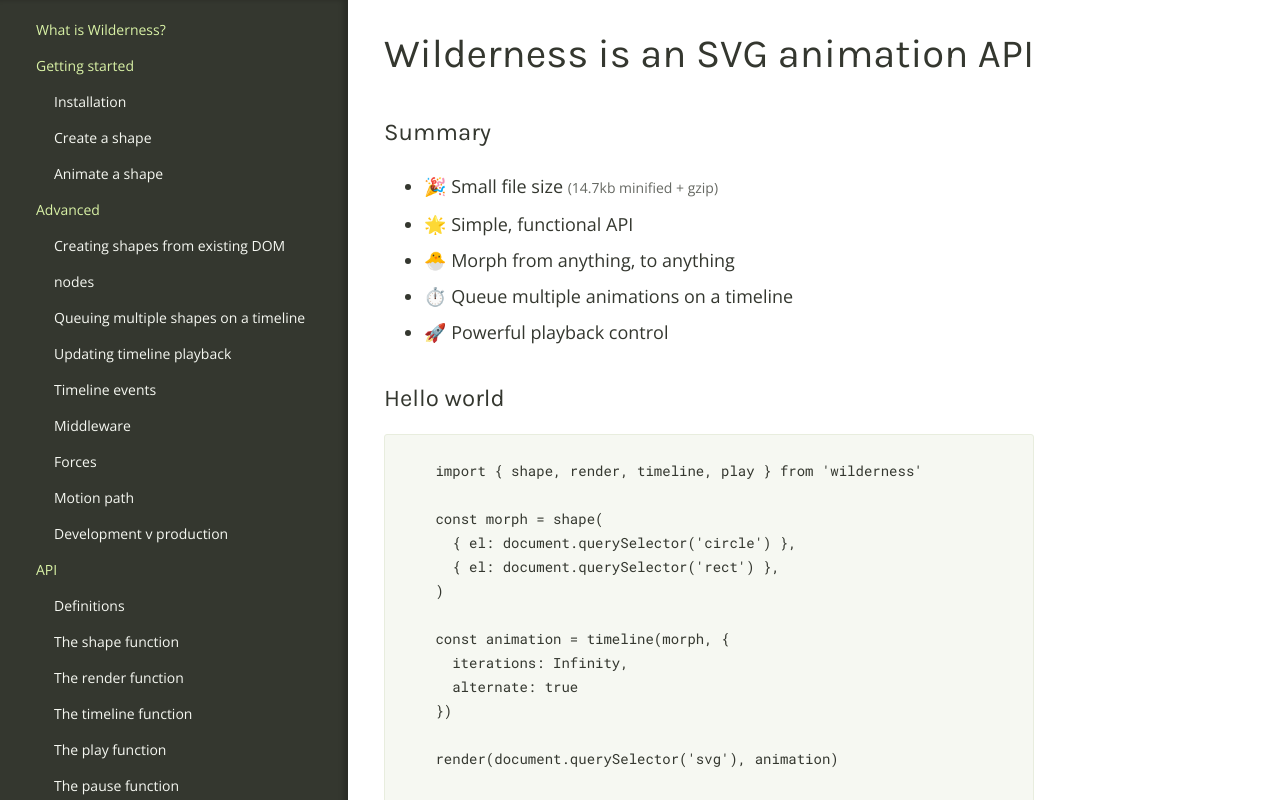
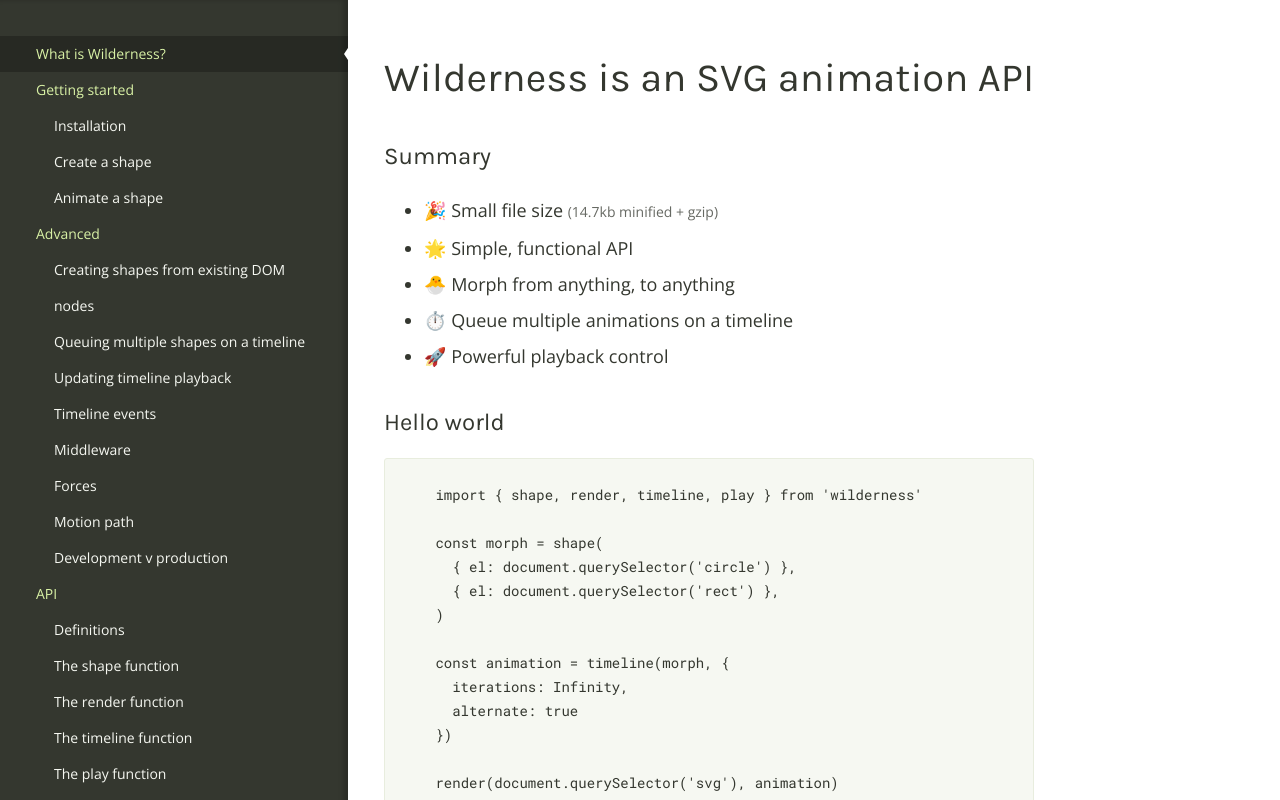
Before and after one commit to colinmeinke/wilderness-docs, a Next.js app: page / in a window 1280 px wide. Shown: the top 800 px of the page. Built offline with nearby package versions, Linux system fonts and the light colour scheme.

Commit message:
add navigation hover and active state

```diff
--- a/components/layout/style.js
+++ b/components/layout/style.js
@@ -54,6 +54,6 @@
   main {
     box-sizing: border-box;
     max-width: ${grid.column * 7 + grid.gutter * 8}px;
-    padding: ${grid.baseline * 2}px ${grid.gutter}px
+    padding: ${grid.baseline * 2}px ${grid.gutter}px ${grid.baseline * 6}px;
   }
 `
--- a/components/link/index.js
+++ b/components/link/index.js
@@ -1,7 +1,5 @@
 import Link from 'next/link'
 import style from './style'
-
-
 
 export default ({ button, children, primary, secondary, ...props }) => (
   <Link { ...props }>
--- a/components/nav/index.js
+++ b/components/nav/index.js
@@ -1,121 +1,166 @@
-import Link from '../link'
+import Link from 'next/link'
+import Router from 'next/router'
 import style from './style'
+
+const isActive = href => process.browser ? Router.route === href : false
 
 export default () => (
   <nav>
     <ul>
       <li>
-        <Link href="/" secondary>
+        <Link href="/">
+          <a className={ isActive('/') ? 'selected' : '' }>
             What is Wilderness?
+          </a>
         </Link>
       </li>
       <li>
-        <Link href="/getting-started" secondary>
+        <Link href="/getting-started">
+          <a className={ isActive('/getting-started') ? 'selected' : '' }>
             Getting started
+          </a>
         </Link>
 
         <ul>
           <li>
-            <Link href="/getting-started/installation" primary>
+            <Link href="/getting-started/installation">
+              <a className={ isActive('/getting-started/installation') ? 'selected' : '' }>
                 Installation
+              </a>
             </Link>
           </li>
           <li>
-            <Link href="/getting-started/create-a-shape" primary>
+            <Link href="/getting-started/create-a-shape">
+              <a className={ isActive('/getting-started/create-a-shape') ? 'selected' : '' }>
                 Create a shape
+              </a>
             </Link>
           </li>
           <li>
-            <Link href="/getting-started/animate-a-shape" primary>
+            <Link href="/getting-started/animate-a-shape">
+              <a className={ isActive('/getting-started/animate-a-shape') ? 'selected' : '' }>
                 Animate a shape
+              </a>
             </Link>
           </li>
         </ul>
       </li>
 
       <li>
-        <Link href="/advanced" secondary>
+        <Link href="/advanced">
+          <a className={ isActive('/advanced') ? 'selected' : '' }>
             Advanced
+          </a>
         </Link>
 
         <ul>
           <li>
-            <Link href="/advanced/creating-shapes-from-existing-dom-nodes" primary>
+            <Link href="/advanced/creating-shapes-from-existing-dom-nodes">
+              <a className={ isActive('/advanced/creating-shapes-from-existing-dom-nodes') ? 'selected' : '' }>
                 Creating shapes from existing DOM nodes
+              </a>
             </Link>
           </li>
           <li>
-            <Link href="/advanced/queuing-multiple-shapes-on-a-timeline" primary>
+            <Link href="/advanced/queuing-multiple-shapes-on-a-timeline">
+              <a className={ isActive('/advanced/queuing-multiple-shapes-on-a-timeline') ? 'selected' : '' }>
                 Queuing multiple shapes on a timeline
+              </a>
             </Link>
           </li>
           <li>
-            <Link href="/advanced/updating-timeline-playback" primary>
+            <Link href="/advanced/updating-timeline-playback">
+              <a className={ isActive('/advanced/updating-timeline-playback') ? 'selected' : '' }>
                 Updating timeline playback
+              </a>
             </Link>
           </li>
           <li>
-            <Link href="/advanced/timeline-events" primary>
+            <Link href="/advanced/timeline-events">
+              <a className={ isActive('/advanced/timeline-events') ? 'selected' : '' }>
                 Timeline events
+              </a>
             </Link>
           </li>
           <li>
-            <Link href="/advanced/middleware" primary>
+            <Link href="/advanced/middleware">
+              <a className={ isActive('/advanced/middleware') ? 'selected' : '' }>
                 Middleware
+              </a>
             </Link>
           </li>
           <li>
-            <Link href="/advanced/forces" primary>
+            <Link href="/advanced/forces">
+              <a className={ isActive('/advanced/forces') ? 'selected' : '' }>
                 Forces
+              </a>
             </Link>
           </li>
           <li>
-            <Link href="/advanced/motion-path" primary>
+            <Link href="/advanced/motion-path">
+              <a className={ isActive('/advanced/motion-path') ? 'selected' : '' }>
                 Motion path
+              </a>
             </Link>
           </li>
           <li>
-            <Link href="/advanced/development-v-production" primary>
+            <Link href="/advanced/development-v-production">
+              <a className={ isActive('/advanced/development-v-production') ? 'selected' : '' }>
                 Development v production
+              </a>
             </Link>
           </li>
         </ul>
       </li>
 
       <li>
-        <Link href="/api" secondary>
+        <Link href="/api">
+          <a className={ isActive('/api') ? 'selected' : '' }>
             API
+          </a>
         </Link>
 
         <ul>
           <li>
-            <Link href="/api/definitions" primary>
+            <Link href="/api/definitions">
+              <a className={ isActive('/api/definitions') ? 'selected' : '' }>
                 Definitions
+              </a>
             </Link>
           </li>
           <li>
-            <Link href="/api/the-shape-function" primary>
+            <Link href="/api/the-shape-function">
+              <a className={ isActive('/api/the-shape-function') ? 'selected' : '' }>
                 The shape function
+              </a>
             </Link>
           </li>
           <li>
-            <Link href="/api/the-render-function" primary>
+            <Link href="/api/the-render-function">
+              <a className={ isActive('/api/the-render-function') ? 'selected' : '' }>
                 The render function
+              </a>
             </Link>
           </li>
           <li>
-            <Link href="/api/the-timeline-function" primary>
+            <Link href="/api/the-timeline-function">
+              <a className={ isActive('/api/the-timeline-function') ? 'selected' : '' }>
                 The timeline function
+              </a>
             </Link>
           </li>
           <li>
-            <Link href="/api/the-play-function" primary>
+            <Link href="/api/the-play-function">
+              <a className={ isActive('/api/the-play-function') ? 'selected' : '' }>
                 The play function
+              </a>
             </Link>
           </li>
           <li>
-            <Link href="/api/the-pause-function" primary>
+            <Link href="/api/the-pause-function">
+              <a className={ isActive('/api/the-pause-function') ? 'selected' : '' }>
                 The pause function
+              </a>
             </Link>
           </li>
         </ul>
--- a/components/nav/style.js
+++ b/components/nav/style.js
@@ -7,7 +7,8 @@
     box-sizing: border-box;
     flex-shrink: 0;
     max-width: ${grid.column * 3 + grid.gutter * 3}px;
-    padding: ${grid.baseline}px ${grid.gutter}px;
+    padding-bottom: ${grid.baseline * 3}px;
+    padding-top: ${grid.baseline * 3}px;
     width: 33%;
   }
 
@@ -17,12 +18,45 @@
     margin-top: 0;
   }
 
-  ul ul {
-    padding-left: ${grid.gutter / 2}px;
-  }
-
   li {
     font-size: ${font.size.small}px;
     line-height: ${grid.baseline * 3}px;
   }
+
+  a {
+    color: ${color.secondary.main};
+    display: block;
+    padding-left: ${grid.gutter}px;
+    position: relative;
+    text-decoration: none;
+    transition: all 0.15s ease-in-out;
+  }
+
+  a:not(.button):hover,
+  a:not(.button):focus {
+    background-color: hsla(0,0%,0%,0.25);
+    color: ${color.secondary.alt};
+  }
+
+  ul ul a {
+    color: ${color.primary.main};
+    padding-left: ${grid.gutter * 1.5}px;
+    padding-right: ${grid.gutter}px;
+  }
+
+  .selected {
+    background-color: hsla(0,0%,0%,0.25);
+  }
+
+  .selected::after {
+    border-bottom: ${grid.baseline * 0.5}px solid transparent;
+    border-left: ${grid.baseline / 3}px solid transparent;
+    border-right: ${grid.baseline / 3}px solid white;
+    border-top: ${grid.baseline * 0.5}px solid transparent;
+    content: '';
+    margin-top: -${grid.baseline * 0.5}px;
+    position: absolute;
+    right: 0;
+    top: 50%;
+  }
 `
--- a/components/title/style.js
+++ b/components/title/style.js
@@ -6,5 +6,6 @@
     font-size: ${font.size.xlarge}px;
     font-weight: normal;
     line-height: ${grid.baseline * 5}px;
+    margin-top: ${grid.baseline * 2}px;
   }
 `
```
Lines whose indentation alone changed are shown as unchanged.
